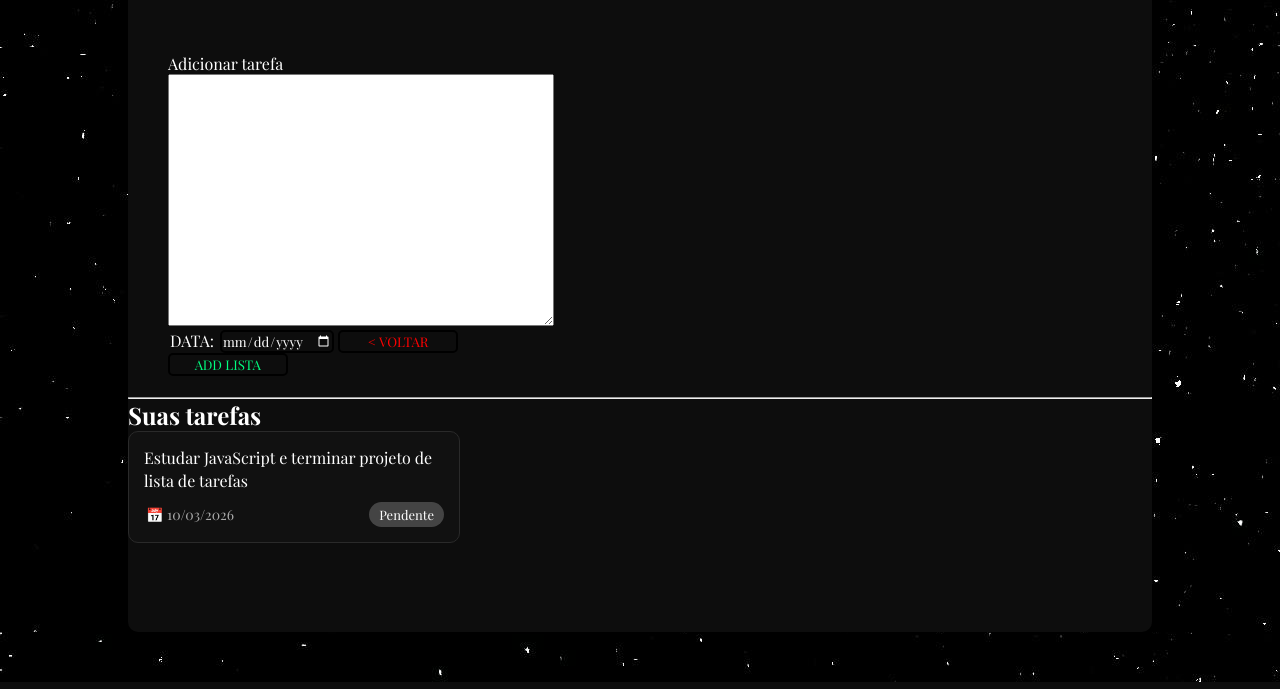
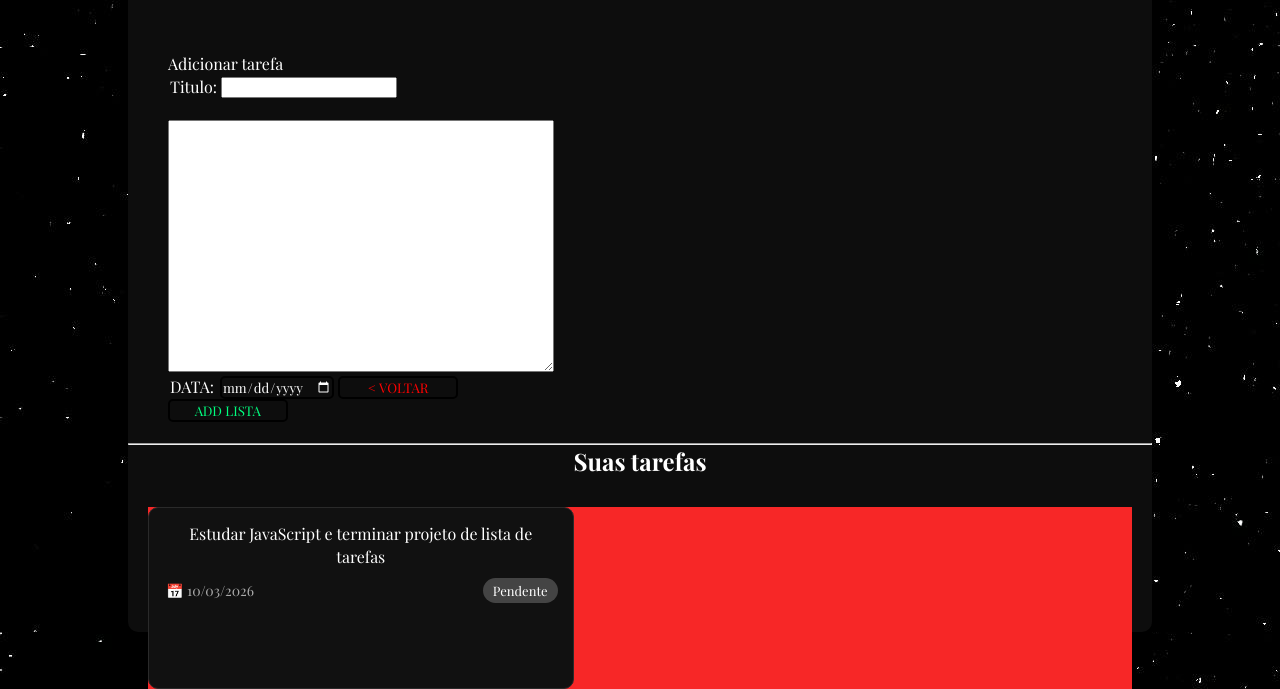
Before and after one commit to VictorHp21/Projeto-to_do_list, a plain HTML site: page Páginas/principal/main.html in a window 1280 px wide. Both pictures are taken after a click on the element 1061 px from the left and 185 px from the top of the page. Shown: the part 118-807 px from the top of the page. Drawn offline with nearby package versions, Linux system fonts and the light colour scheme; a web font is replaced by a local one.

Commit message:
adicionando espaço para titulo da tarefa e iniciando configurações visuais do espaço suas tarefas

```diff
--- a/Estilos/main.css
+++ b/Estilos/main.css
@@ -66,6 +66,11 @@ main>h1 {
 
 }
 
+#title{
+    display: block;
+    margin-bottom: 20px;
+}
+
 #taskArea{
 
     width: 30vw;
@@ -89,11 +94,15 @@ filter: invert(1);
 cursor:pointer;
 }
 
-#dataArea.hide, #taskArea.hide{
+#dataArea.hide, #taskArea.hide, #title.hide{
 
     display: none;
     padding: 5px;
 
+}
+
+.hide{
+    display: none;
 }
 
 
@@ -144,13 +153,35 @@ span{
 }
 
 
+.suas-tarefas{
+
+    text-align: center;
+    justify-content: center;
+
+}
+
+.suas-tarefas > h1{
+    margin-bottom: 30px;
+    justify-content: center;
+}
+
+.task-cards{
+    display: flex;
+    margin-right: 20px;
+    margin-left: 20px;
+    background-color: #f72727;
+    gap: 15px;
+}
+
 
 /*Card onde ficará as tarefas salvas
 esta é a base
 editar o estilo para encaixar os elementos*/
 
 .task-card{
-    width:300px;
+    width:40%;
+    height: 150px;
+
     background:#111;
     border:1px solid #2a2a2a;
     border-radius:10px;
--- a/Páginas/principal/main.html
+++ b/Páginas/principal/main.html
@@ -20,6 +20,11 @@
 
             <div class="add-task">
                 <p>Adicionar tarefa</p>
+
+                <span id="title" class="hide">Titulo:
+                    <input type="text" >
+                </span>
+
 
                 <textarea name="" id="taskArea" class="hide"></textarea>
                 <div id="dataArea" class="hide">
@@ -55,9 +60,10 @@
         <hr>
 
 
-        <section>
+        <section class="suas-tarefas">
             <h1>Suas tarefas</h1>
 
+            <div class="task-cards">
                 <div class="task-card">
 
                     <div class="task-content">
@@ -79,6 +85,9 @@
                     </div>
 
                 </div>
+            </div>
+
+
         </section>
 
     </main>
--- a/Páginas/principal/script.js
+++ b/Páginas/principal/script.js
@@ -1,5 +1,8 @@
 
 function mostrarTarefa(){
+
+    document.getElementById('title').classList.remove('hide')
+
      document.getElementById('taskArea').classList.remove('hide')
     document.getElementById('dataArea').classList.remove('hide')
 
@@ -10,6 +13,7 @@ function mostrarTarefa(){
 function voltaTarefa(){
     document.getElementById('taskArea').classList.add('hide')
     document.getElementById('dataArea').classList.add('hide')
+    document.getElementById('title').classList.add('hide')
 
     document.getElementById('btn-add').style.display = 'flex'
 }
```
Lines whose indentation alone changed are shown as unchanged.
